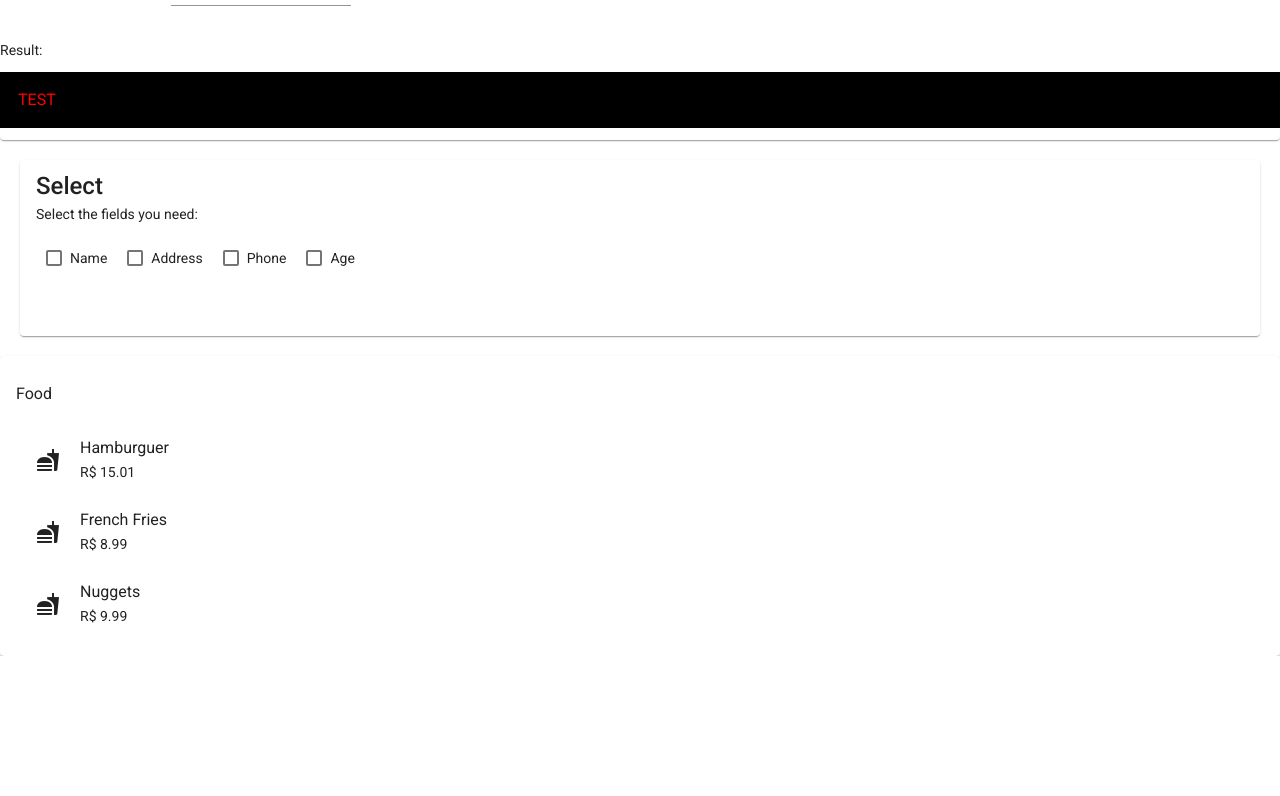
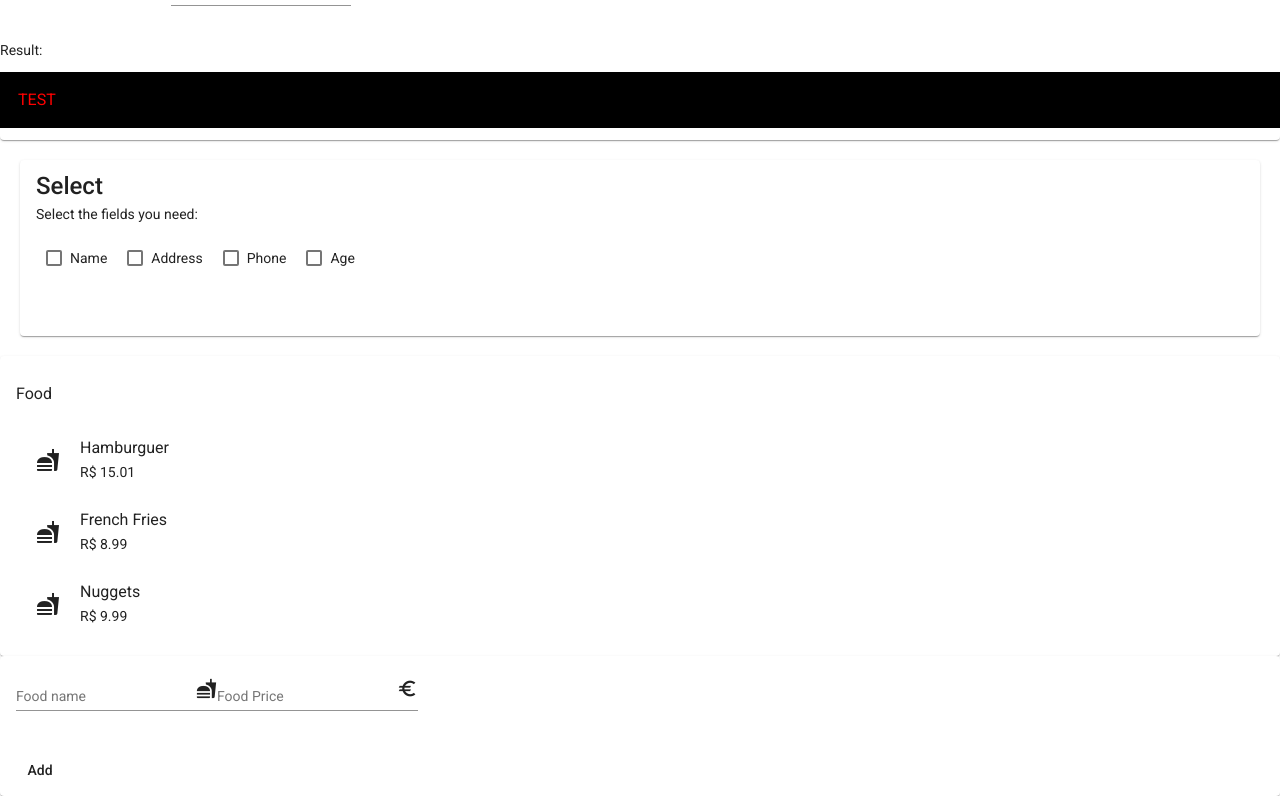
Before and after one commit to GregPatriota/AngularStudyCase01, an Angular app: page / in a window 1280 px wide. Shown: the part 513-1309 px from the top of the page. Before the commit the page ends 1169 px from the top, so only its background shows below. Built offline with nearby package versions, Linux system fonts and the light colour scheme.

Commit message:
Mix mat-button with event binding, mat-form and ngModel

```diff
--- a/src/app/app.module.ts
+++ b/src/app/app.module.ts
@@ -18,6 +18,7 @@ import { NgIfElseComponent } from './ng-if-else/ng-if-else.component';
 import { NgForComponent } from './ng-for/ng-for.component';
 import { MatListModule } from '@angular/material/list'
 import { MatIconModule } from '@angular/material/icon'
+import { MatButtonModule } from '@angular/material/button';
 
 @NgModule({
   declarations: [
@@ -37,7 +38,8 @@ import { MatIconModule } from '@angular/material/icon'
     MatCheckboxModule,
     MatInputModule,
     MatListModule,
-    MatIconModule
+    MatIconModule,
+    MatButtonModule
   ],
   providers: [],
   bootstrap: [AppComponent]
--- a/src/app/ng-for/ng-for.component.html
+++ b/src/app/ng-for/ng-for.component.html
@@ -14,3 +14,19 @@
     <mat-card-footer>
     </mat-card-footer>
 </mat-card>
+
+<mat-card>
+    <mat-card-content>
+        <mat-form-field>
+           <input matInput placeholder="Food name" name="food_n" [(ngModel)]="food_n">
+           <mat-icon matSuffix>fastfood</mat-icon>
+        </mat-form-field>
+        <mat-form-field>
+            <input matInput placeholder="Food Price" name="food_p" [(ngModel)]="food_p">
+            <mat-icon matSuffix>euro</mat-icon>
+         </mat-form-field>
+    </mat-card-content>
+    <mat-card-actions>
+        <button mat-button (click)="add_to_list()">Add</button>
+    </mat-card-actions>
+</mat-card>
--- a/src/app/ng-for/ng-for.component.ts
+++ b/src/app/ng-for/ng-for.component.ts
@@ -9,6 +9,9 @@ export class NgForComponent implements OnInit {
 
   constructor() { }
 
+  food_n: any
+  food_p: number
+
   food_menu = [
     {name: "Hamburguer", price: 15.01},
     {name: "French Fries", price: 8.99},
@@ -18,4 +21,8 @@ export class NgForComponent implements OnInit {
   ngOnInit(): void {
   }
 
+  add_to_list() {
+    this.food_menu.push({name: this.food_n, price: this.food_p})
+  }
+
 }
```
